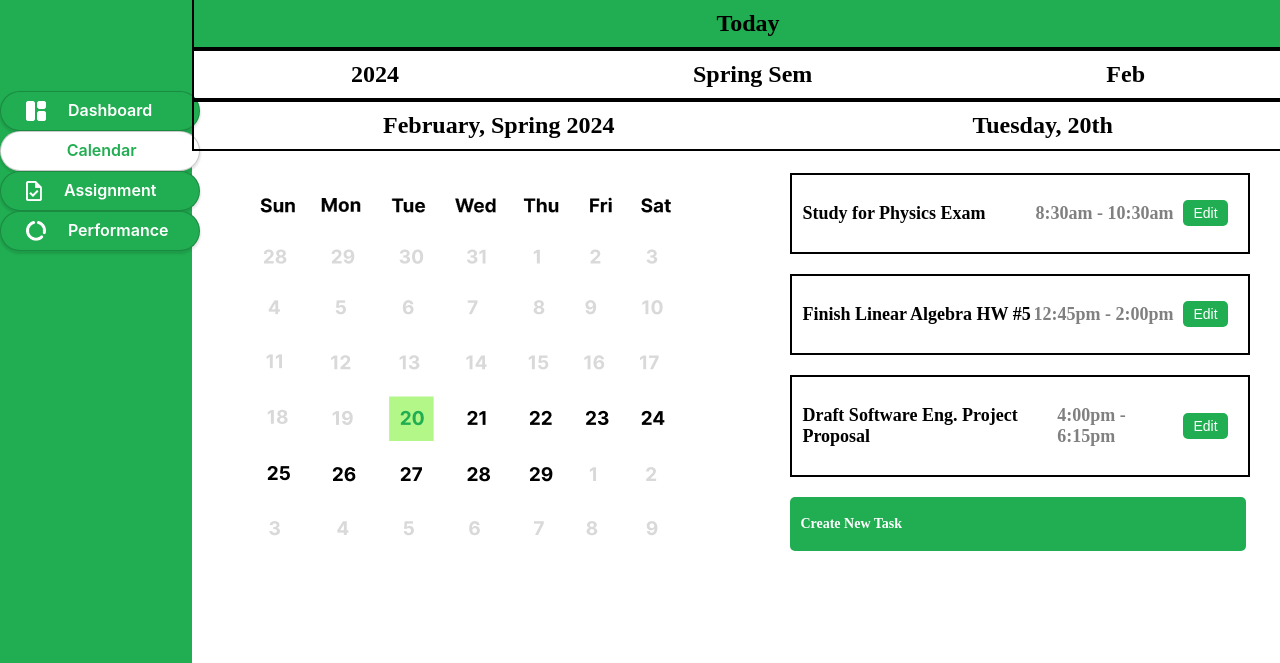
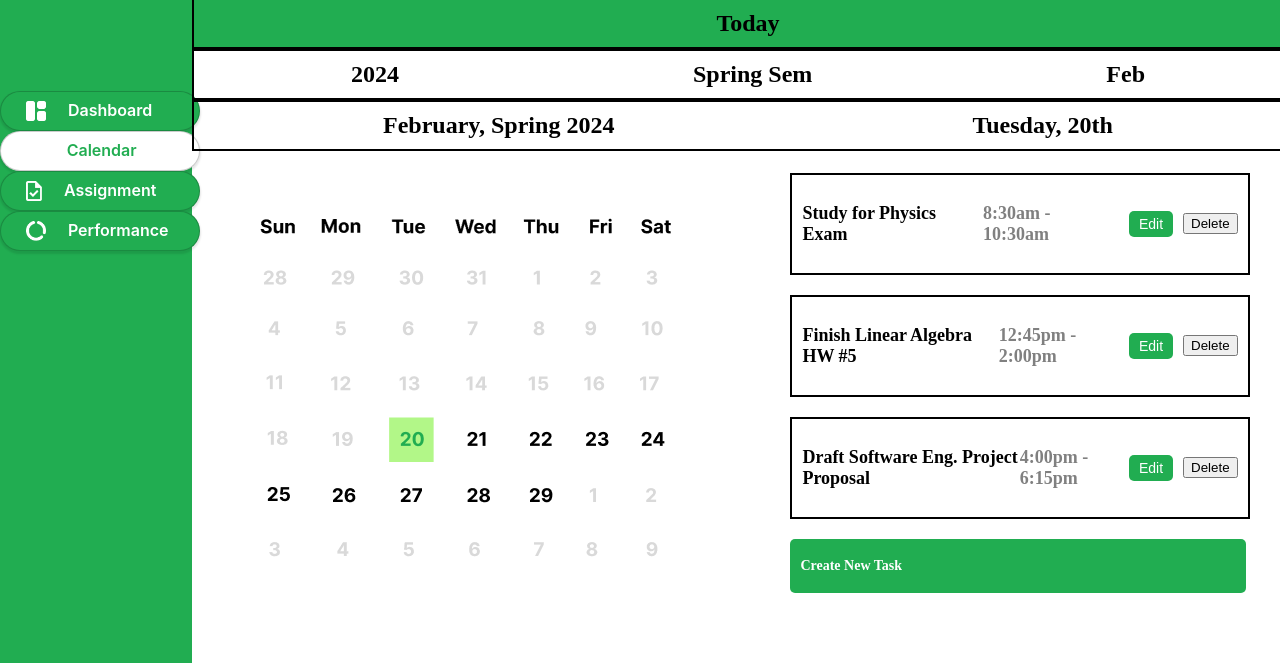
Before and after one commit to CaffeMacchiato/Plannar-Updated, a website: page calendar.html in a window 1280 px wide. Shown: the part 82-745 px from the top of the page. Drawn offline with Linux system fonts and the light colour scheme.

Commit message:
Update calendar.html
Added a "Delete" button as well as an "Edit" button

```diff
--- a/calendar.html
+++ b/calendar.html
@@ -84,29 +84,32 @@
                 </div>
 
                 <!-- assignment boxes -->
-                <div class="assign-boxes">
+                <div class="assign-boxes" id="assign-boxes">
                     <div class="task-box">
                         <div class="task-content">
                             <p class="task-title">Study for Physics Exam</p>
                             <p class="timeslot">8:30am - 10:30am</p>
+                            <button class="edit-button">Edit</button>
                         </div>
-                        <button class="edit-button">Edit</button>
+                        <button class="delete-button">Delete</button>
                     </div>
 
                     <div class="task-box">
                         <div class="task-content">
                             <p class="task-title">Finish Linear Algebra HW #5</p>
                             <p class="timeslot">12:45pm - 2:00pm</p>
+                            <button class="edit-button">Edit</button>
                         </div>
-                        <button class="edit-button">Edit</button>
+                        <button class="delete-button">Delete</button>
                     </div>
 
                     <div class="task-box">
                         <div class="task-content">
                             <strong class="task-title">Draft Software Eng. Project Proposal</strong>
                             <p class="timeslot">4:00pm - 6:15pm</p>
+                            <button class="edit-button">Edit</button>
                         </div>
-                        <button class="edit-button">Edit</button>
+                        <button class="delete-button">Delete</button>
                     </div>
 
                     <!-- "Create New Task" button -->
```
